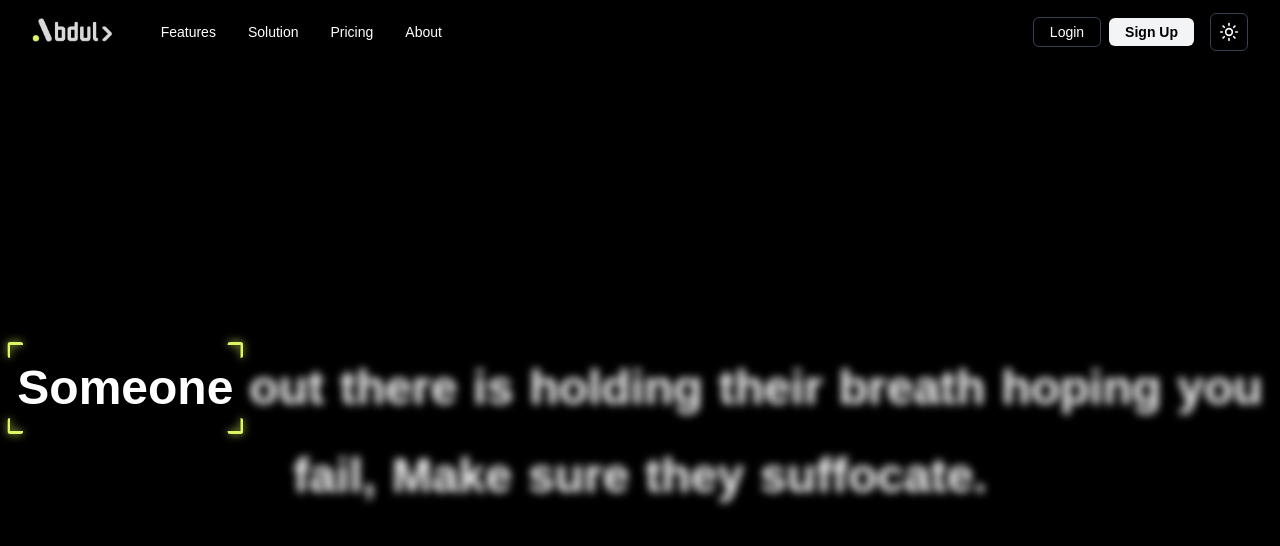
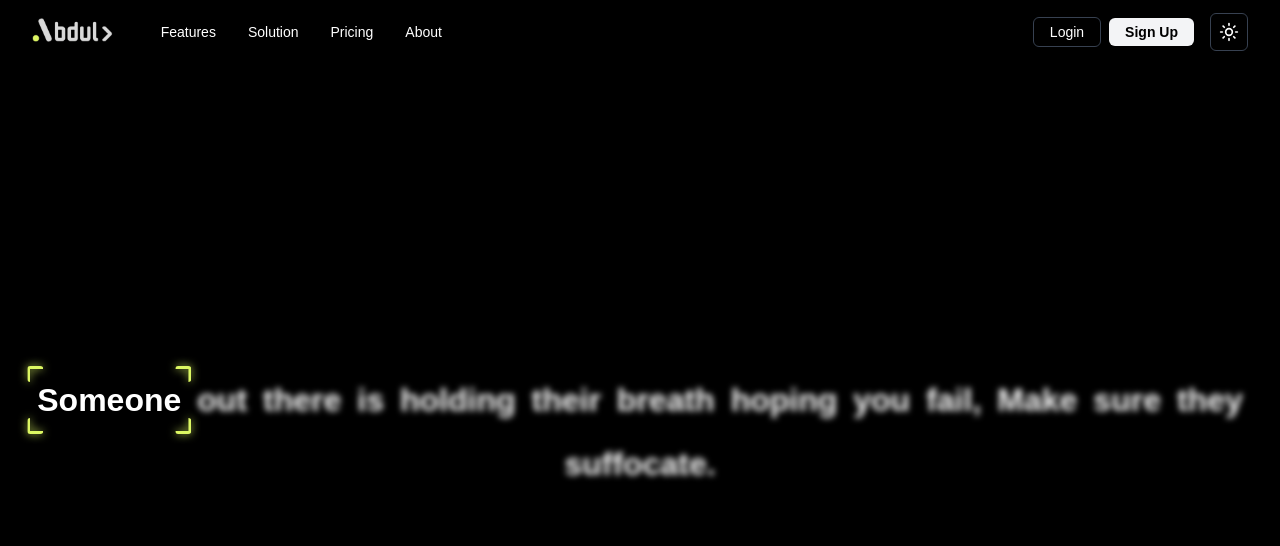
Before and after one commit to itz-abdulfatai/blackHero, a React (Vite) app: page / in a window 1280 px wide. Shown: the top 546 px of the page. Built offline with nearby package versions, Linux system fonts and the light colour scheme; a web font is replaced by a local one.

Commit message:
recreate popup logic to use useref instead of usestate

```diff
--- a/src/App.tsx
+++ b/src/App.tsx
@@ -1,57 +1,63 @@
-import { useState, useEffect } from "react";
+import { useEffect, useRef, useState } from "react";
 import Hero, { type TypeType } from "./components/hero";
 import Header from "./Header";
 import Popup from "./components/Popup";
 
 function App() {
   const [showPopup, setShowPopup] = useState(false);
-  const [quote, setQuote] = useState<string>(
+  // console.log(showPopup);
+
+  const [quote, setQuote] = useState<string | undefined>(
     "Someone out there is holding their breath hoping you fail, Make sure they suffocate."
   );
-  const [type, setType] = useState<TypeType>("true-focus");
-  const [enableSplash, setEnableSplash] = useState(false);
+  const [type, setType] = useState<TypeType | undefined>("true-focus");
+  // const [enableSplash, setEnableSplash] = useState(false);
+
+  const quoteRef = useRef<HTMLInputElement | null>(null);
+  const typeRef = useRef<HTMLSelectElement>(null);
 
   // Local state for popup
-  const [popupQuote, setPopupQuote] = useState(quote);
-  const [popupType, setPopupType] = useState<TypeType>(type);
-  const [popupEnableSplash, setPopupEnableSplash] = useState(enableSplash);
+  // const [popupQuote, setPopupQuote] = useState(quote);
+  // const [popupType, setPopupType] = useState<TypeType>(type);
+  // const [popupEnableSplash, setPopupEnableSplash] = useState(enableSplash);
 
   useEffect(() => {
     const handleKeyDown = (event: KeyboardEvent) => {
       if (event.key.toLowerCase() === "q") {
-        setPopupQuote(quote);
-        setPopupType(type);
-        setPopupEnableSplash(enableSplash);
+        // setPopupQuote(quote);
+        // setPopupType(type);
+        // setPopupEnableSplash(enableSplash);
         setShowPopup((v) => !v);
       }
     };
     window.addEventListener("keydown", handleKeyDown);
     return () => window.removeEventListener("keydown", handleKeyDown);
-  }, [quote, type, enableSplash]);
+  }, []);
 
   const handleApply = () => {
-    setQuote(popupQuote);
-    setType(popupType);
-    setEnableSplash(popupEnableSplash);
+    const qouteValue = quoteRef?.current?.value;
+    const typeValue = typeRef?.current?.value;
+
+    // console.log(qouteValue);
+    // console.log(typeValue);
+    setQuote(qouteValue);
+    setType(typeValue as TypeType);
     setShowPopup(false);
   };
 
   return (
     <>
       <Header />
-      <Hero
-        quote={quote}
-        type={type}
-        enableSplash={enableSplash}
-        enableRibbons
-      />
+      <Hero quote={quote} type={type} showPopup={showPopup} />
       <Popup
         show={showPopup}
         onClose={() => setShowPopup(false)}
-        quote={popupQuote}
-        setQuote={setPopupQuote}
-        type={popupType}
-        setType={setPopupType}
+        quoteRef={quoteRef}
+        typeRef={typeRef}
+        // quote={popupQuote}
+        // setQuote={setPopupQuote}
+        // type={popupType}
+        // setType={setPopupType}
         onApply={handleApply}
       />
     </>
--- a/src/Header.tsx
+++ b/src/Header.tsx
@@ -97,7 +97,7 @@ export default function Header() {
       </nav>
       {/* Mobile Nav */}
       {menuOpen && (
-        <div className="md:hidden bg-primary border-t border-gray-800 px-4 pb-4 absolute top-16 left-0 w-full">
+        <div className="md:hidden bg-black border-t border-gray-800 px-4 pb-4 absolute top-16 left-0 w-full">
           <ul className="flex flex-col gap-4 mt-4">
             {navLinks.map((link) => (
               <li key={link.name}>
--- a/src/components/Popup.tsx
+++ b/src/components/Popup.tsx
@@ -1,14 +1,16 @@
 import React from "react";
-import type { TypeType } from "./hero";
+// import type { TypeType } from "./hero";
 
 interface PopupProps {
   show: boolean;
-  onClose: () => void;
-  quote: string;
-  setQuote: (q: string) => void;
-  type: string;
-  setType: (t: TypeType) => void;
-  onApply: () => void;
+  onClose?: () => void;
+  // quote?: string;
+  // setQuote?: (q: string) => void;
+  // type?: string;
+  // setType?: (t: TypeType) => void;
+  onApply?: () => void;
+  quoteRef?: React.RefObject<HTMLInputElement | null> | undefined;
+  typeRef?: React.Ref<HTMLSelectElement> | undefined;
 }
 
 const TYPE_OPTIONS = [
@@ -17,15 +19,7 @@ const TYPE_OPTIONS = [
   { label: "None", value: "none" },
 ];
 
-const Popup: React.FC<PopupProps> = ({
-  show,
-  onClose,
-  quote,
-  setQuote,
-  type,
-  setType,
-  onApply,
-}) => {
+const Popup: React.FC<PopupProps> = ({ show, onClose, onApply, quoteRef, typeRef }) => {
   if (!show) return null;
   return (
     <div className="fixed inset-0 z-50 flex items-center justify-center bg-black/60">
@@ -42,8 +36,7 @@ const Popup: React.FC<PopupProps> = ({
           <label className="block mb-1 font-medium">Quote</label>
           <input
             className="w-full rounded border border-gray-700 bg-black text-white p-2"
-            value={quote}
-            onChange={(e) => setQuote(e.target.value)}
+            ref={quoteRef}
             placeholder="Enter your quote..."
           />
         </div>
@@ -51,8 +44,7 @@ const Popup: React.FC<PopupProps> = ({
           <label className="block mb-1 font-medium">Type</label>
           <select
             className="w-full rounded border border-gray-700 bg-black text-white p-2"
-            value={type}
-            onChange={(e) => setType(e.target.value as TypeType)}
+            ref={typeRef}
           >
             {TYPE_OPTIONS.map((t) => (
               <option key={t.value} value={t.value}>
--- a/src/components/hero.tsx
+++ b/src/components/hero.tsx
@@ -5,12 +5,17 @@ import SplashCursor from "./react-bitz/splash";
 import TrueFocus from "./react-bitz/TrueFocus";
 import { useEffect, useState } from "react";
 
-function Hero({ quote, type = "true-focus", enableSplash = false }: PupopType) {
+function Hero({
+  quote,
+  type = "true-focus",
+  enableSplash = false,
+  showPopup,
+}: PupopType) {
   const [enableSplashWithKey, setEnableSplashWithKey] = useState(enableSplash);
   // enable splash when i click space bar
   useEffect(() => {
     const handleKeyDown = (event: KeyboardEvent) => {
-      if (event.code === "Space") {
+      if (event.code === "Space" && !showPopup) {
         // Trigger splash effect
         setEnableSplashWithKey((prev) => !prev);
       }
@@ -19,7 +24,7 @@ function Hero({ quote, type = "true-focus", enableSplash = false }: PupopType) {
     return () => {
       window.removeEventListener("keydown", handleKeyDown);
     };
-  }, []);
+  }, [showPopup]);
   return (
     <section
       id="hero"
@@ -30,7 +35,7 @@ function Hero({ quote, type = "true-focus", enableSplash = false }: PupopType) {
           sentence={quote}
           manualMode={true}
           borderColor="#dcf763"
-          blurAmount={4}
+          blurAmount={3}
           pauseBetweenAnimations={0}
         />
       )}
@@ -61,6 +66,7 @@ export type PupopType = {
   enableRibbons?: boolean;
   enableSplash?: boolean;
   type?: TypeType;
+  showPopup?: boolean;
 };
 
 export type TypeType = "none" | "true-focus" | "scramble";
--- a/src/components/react-bitz/Scramble.tsx
+++ b/src/components/react-bitz/Scramble.tsx
@@ -74,7 +74,7 @@ const ScrambledText: React.FC<ScrambledTextProps> = ({
   return (
     <div
       ref={rootRef}
-      className={`m-[7vw] max-w-[800px] font-mono text-[clamp(14px,4vw,32px)] text-white ${className}`}
+      className={`m-[7vw] max-w-[800px] font-mono text-[clamp(10px,4vw,25px)] text-center text-white ${className}`}
       style={style}
     >
       <p>{children}</p>
--- a/src/components/react-bitz/TrueFocus.tsx
+++ b/src/components/react-bitz/TrueFocus.tsx
@@ -90,7 +90,7 @@ const TrueFocus: React.FC<TrueFocusProps> = ({
             ref={(el) => {
               wordRefs.current[index] = el;
             }}
-            className="relative text-[3rem] font-black cursor-pointer"
+            className="relative text-[2rem] font-black cursor-pointer"
             style={
               {
                 filter: manualMode
--- a/src/index.css
+++ b/src/index.css
@@ -25,6 +25,6 @@ body {
   @apply max-w-[1440px] mx-auto;
 }
 
-button:hover, a:hover {
+button:hover, a:hover, #hero *:hover, #hero:hover {
   cursor: url('./assets/favicon.png'), pointer;
 }
```
Also changed, not shown: src/assets/favicon.png.
